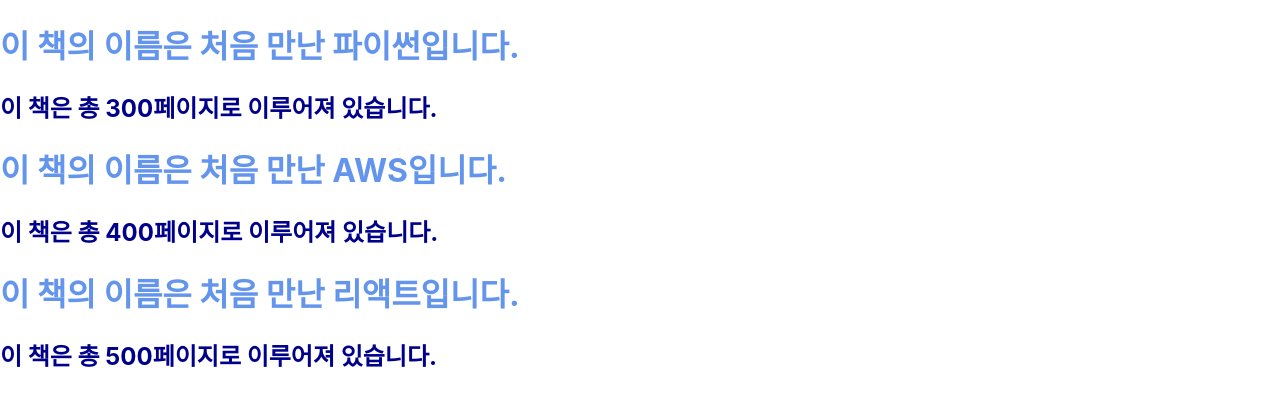
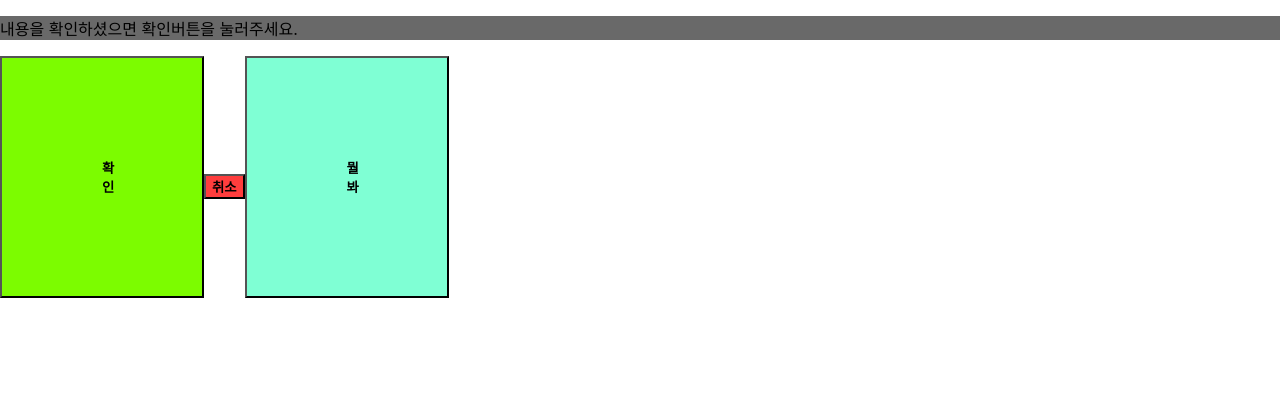
Before and after one commit to gusalck/react0829, a React (Create React App) app: page / in a window 1280 px wide. Shown: the top 406 px of the page. Built offline with nearby package versions, Linux system fonts and the light colour scheme.

Commit message:
리액트 4장

```diff
--- /dev/null
+++ b/src/chp04/Button.css
@@ -0,0 +1,17 @@
+.bg-green{
+    width: 100px;
+    padding: 100px;
+    background-color: lawngreen;
+}
+p{
+    background-color: dimgrey;
+}
+.bg-red
+{
+    background-color: rgba(255, 0, 0, 0.76);
+}
+.bg-blue{
+    width: 100px;
+    padding: 100px;
+    background-color: aquamarine;
+}
--- /dev/null
+++ b/src/chp04/Button.jsx
@@ -0,0 +1,13 @@
+import React from "react";
+
+function Button(props) {
+    return(
+        <button className={`bg-${props.color}`}>
+            <b>
+                {props.children}
+            </b>
+        </button>
+    )
+}
+
+export default Button;
--- /dev/null
+++ b/src/chp04/ConfirmDialog.jsx
@@ -0,0 +1,15 @@
+import React from "react";
+import Button from "./Button";
+
+function ConfirmDialog(props) {
+    return(
+        <div>
+            <p>내용을 확인하셨으면 확인버튼을 눌러주세요.</p>
+            <Button color = 'green'>확인</Button>
+            <Button color = 'red'>취소</Button>
+            <Button color = 'blue'>뭘봐</Button>
+        </div>
+    )
+}
+
+export default ConfirmDialog
--- a/src/index.js
+++ b/src/index.js
@@ -2,15 +2,17 @@
 import ReactDOM from 'react-dom/client';
 import './index.css';
 import './chp03/Book.css';
+import './chp04/Button.css'
 import App from './App';
 import reportWebVitals from './reportWebVitals';
 import Library from "./chp03/Library";
+import ConfirmDialog from "./chp04/ConfirmDialog";
 
 
 const root = ReactDOM.createRoot(document.getElementById('root'));
 root.render(
   <React.StrictMode>
-    <Library />
+    <ConfirmDialog />
   </React.StrictMode>
 );
 
```
